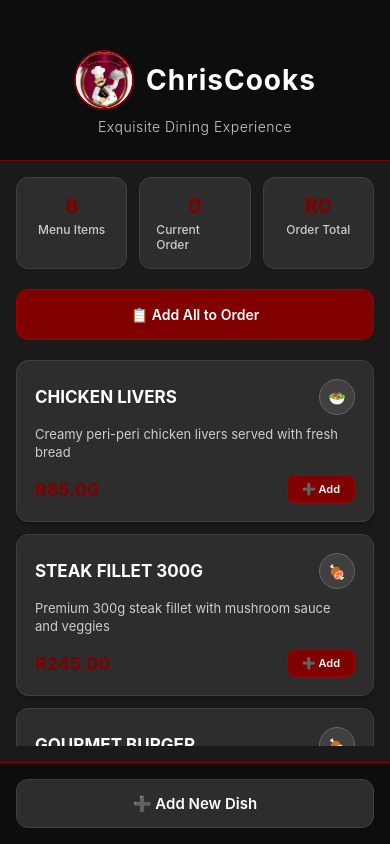
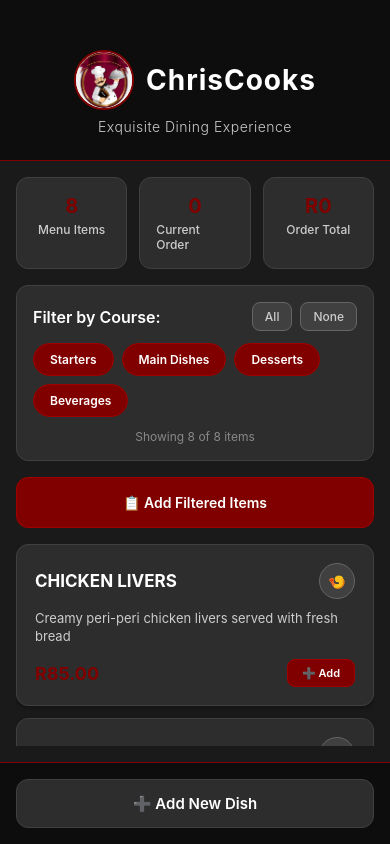
Before and after one commit to ST10496778/MAST-POE-PART-2, a React Native app: screen / in a window 390 px wide. Built offline with nearby package versions, Linux system fonts and the light colour scheme.

Commit message:
added a filter course system

```diff
--- a/App.tsx
+++ b/App.tsx
@@ -25,7 +25,7 @@ const MenuItemComponent = ({ item, onAddToOrder, onRemoveFromOrder, isInOrder }:
       <Text style={styles.dishName}>{item.name}</Text>
       <View style={styles.coursePill}>
         <Text style={styles.coursePillText}>
-          {item.course === 'Starters' && '🥗'}
+          {item.course === 'Starters' && '🍤'}
           {item.course === 'Main Dishes' && '🍖'}
           {item.course === 'Desserts' && '🍰'}
           {item.course === 'Beverages' && '🥤'}
@@ -58,6 +58,7 @@ const MenuItemComponent = ({ item, onAddToOrder, onRemoveFromOrder, isInOrder }:
 export default function App() {
   const [currentScreen, setCurrentScreen] = useState<'home' | 'addDish'>('home');
   const [orderItems, setOrderItems] = useState<MenuItem[]>([]);
+  const [activeFilters, setActiveFilters] = useState<Course[]>(['Starters', 'Main Dishes', 'Desserts', 'Beverages']);
 
   // Pre-added dishes and drinks
   const [menuItems, setMenuItems] = useState<MenuItem[]>([
@@ -124,10 +125,33 @@ export default function App() {
 
   const [dishName, setDishName] = useState('');
   const [dishDescription, setDishDescription] = useState('');
-  const [selectedCourse, setSelectedCourse] = useState<Course>('Starters');
+  const [selectedCourse, setSelectedCourse] = useState<Course>('Main Dishes');
   const [dishPrice, setDishPrice] = useState('');
 
   const courses: Course[] = ['Starters', 'Main Dishes', 'Desserts', 'Beverages'];
+
+  // Filtering functions
+  const toggleFilter = (course: Course) => {
+    if (activeFilters.includes(course)) {
+      if (activeFilters.length > 1) {
+        setActiveFilters(activeFilters.filter(filter => filter !== course));
+      }
+    } else {
+      setActiveFilters([...activeFilters, course]);
+    }
+  };
+
+  const selectAllFilters = () => {
+    setActiveFilters(['Starters', 'Main Dishes', 'Desserts', 'Beverages']);
+  };
+
+  const clearAllFilters = () => {
+    if (activeFilters.length > 0) {
+      setActiveFilters([]);
+    }
+  };
+
+  const filteredMenuItems = menuItems.filter(item => activeFilters.includes(item.course));
 
   const handleAddDish = () => {
     if (!dishName.trim()) {
@@ -147,19 +171,33 @@ export default function App() {
 
     const newDish: MenuItem = {
       id: Date.now().toString(),
-      name: dishName,
-      description: dishDescription,
+      name: dishName.trim(),
+      description: dishDescription.trim(),
       course: selectedCourse,
       price: parseFloat(dishPrice),
     };
 
-    setMenuItems([...menuItems, newDish]);
+    setMenuItems([newDish, ...menuItems]); // Add new dish at the top
     setDishName('');
     setDishDescription('');
-    setSelectedCourse('Starters');
+    setSelectedCourse('Main Dishes');
     setDishPrice('');
-    Alert.alert('Success!', 'Dish added successfully!');
+
+    // Auto-switch to home screen and show success
     setCurrentScreen('home');
+
+    // Auto-select the filter for the newly added dish
+    setActiveFilters([selectedCourse]);
+
+    Alert.alert('Success!', `${newDish.name} has been added to the menu!`);
+  };
+
+  const handleQuickAdd = () => {
+    if (dishName.trim() && dishPrice.trim() && !isNaN(parseFloat(dishPrice))) {
+      handleAddDish();
+    } else {
+      Alert.alert('Quick Tip', 'Fill in at least the dish name and price to use quick add!');
+    }
   };
 
   const handleAddToOrder = (item: MenuItem) => {
@@ -187,12 +225,12 @@ export default function App() {
   };
 
   const handleAddAllToOrder = () => {
-    if (menuItems.length === 0) {
+    if (filteredMenuItems.length === 0) {
       Alert.alert('Oops!', 'No menu items to add.');
       return;
     }
-    setOrderItems([...orderItems, ...menuItems]);
-    Alert.alert('Awesome!', `All ${menuItems.length} items added to your order!`);
+    setOrderItems([...orderItems, ...filteredMenuItems]);
+    Alert.alert('Awesome!', `All ${filteredMenuItems.length} items added to your order!`);
   };
 
   const isItemInOrder = (itemId: string) => {
@@ -202,7 +240,7 @@ export default function App() {
   const getTotalMenuItems = () => menuItems.length;
   const getOrderTotal = () => orderItems.reduce((total, item) => total + item.price, 0);
 
-  // Logo Component
+  // Logo Component with Local Image
   const Logo = () => (
     <View style={styles.logoContainer}>
       <Image
@@ -215,7 +253,7 @@ export default function App() {
     </View>
   );
 
-  // Chef Logo Component ]
+  // Chef Logo Component with Local Image
   const ChefLogo = () => (
     <View style={styles.logoContainer}>
       <Image
@@ -225,6 +263,45 @@ export default function App() {
         onError={(error) => console.log('Chef logo image failed to load:', error)}
       />
       <Text style={styles.headerTitle}>Add New Dish</Text>
+    </View>
+  );
+
+  // Filter Component
+  const FilterBar = () => (
+    <View style={styles.filterContainer}>
+      <View style={styles.filterHeader}>
+        <Text style={styles.filterTitle}>Filter by Course:</Text>
+        <View style={styles.filterActions}>
+          <TouchableOpacity style={styles.filterActionButton} onPress={selectAllFilters}>
+            <Text style={styles.filterActionText}>All</Text>
+          </TouchableOpacity>
+          <TouchableOpacity style={styles.filterActionButton} onPress={clearAllFilters}>
+            <Text style={styles.filterActionText}>None</Text>
+          </TouchableOpacity>
+        </View>
+      </View>
+      <View style={styles.filterButtons}>
+        {courses.map((course) => (
+          <TouchableOpacity
+            key={course}
+            style={[
+              styles.filterButton,
+              activeFilters.includes(course) && styles.filterButtonActive
+            ]}
+            onPress={() => toggleFilter(course)}
+          >
+            <Text style={[
+              styles.filterButtonText,
+              activeFilters.includes(course) && styles.filterButtonTextActive
+            ]}>
+              {course}
+            </Text>
+          </TouchableOpacity>
+        ))}
+      </View>
+      <Text style={styles.filterResults}>
+        Showing {filteredMenuItems.length} of {menuItems.length} items
+      </Text>
     </View>
   );
 
@@ -266,9 +343,11 @@ export default function App() {
           </View>
         </View>
 
+        <FilterBar />
+
         <View style={styles.actionButtonsRow}>
           <TouchableOpacity style={styles.addAllButton} onPress={handleAddAllToOrder}>
-            <Text style={styles.addAllButtonText}>📋 Add All to Order</Text>
+            <Text style={styles.addAllButtonText}>📋 Add Filtered Items</Text>
           </TouchableOpacity>
           {orderItems.length > 0 && (
             <TouchableOpacity style={styles.removeAllButtonSmall} onPress={handleRemoveAllFromOrder}>
@@ -278,7 +357,15 @@ export default function App() {
         </View>
 
         <ScrollView style={styles.menuContainer} showsVerticalScrollIndicator={false}>
-          {menuItems.map((item) => (
+          {filteredMenuItems.length === 0 ? (
+            <View style={styles.emptyState}>
+              <Text style={styles.emptyStateText}>No items match your filters</Text>
+              <TouchableOpacity style={styles.emptyStateButton} onPress={selectAllFilters}>
+                <Text style={styles.emptyStateButtonText}>Show All Items</Text>
+              </TouchableOpacity>
+            </View>
+          ) : (
+            filteredMenuItems.map((item) => (
               <MenuItemComponent
                 key={item.id}
                 item={item}
@@ -286,7 +373,8 @@ export default function App() {
                 onRemoveFromOrder={handleRemoveFromOrder}
                 isInOrder={isItemInOrder(item.id)}
               />
-          ))}
+            ))
+          )}
         </ScrollView>
       </View>
 
@@ -308,11 +396,17 @@ export default function App() {
 
       <View style={styles.content}>
         <ScrollView style={styles.formContainer} showsVerticalScrollIndicator={false}>
+          <View style={styles.quickTips}>
+            <Text style={styles.quickTipsTitle}>💡 Quick Tips</Text>
+            <Text style={styles.quickTipsText}>• Fill name and price for quick add</Text>
+            <Text style={styles.quickTipsText}>• Description can be added later</Text>
+          </View>
+
           <View style={styles.inputCard}>
-            <Text style={styles.label}>🍴 Dish Name</Text>
+            <Text style={styles.label}>🍴 Dish Name *</Text>
             <TextInput
               style={styles.input}
-              placeholder="What's this exquisite dish called?"
+              placeholder="Enter dish name (required)"
               placeholderTextColor="#666"
               value={dishName}
               onChangeText={setDishName}
@@ -325,12 +419,12 @@ export default function App() {
             <Text style={styles.label}>📝 Description</Text>
             <TextInput
               style={[styles.input, styles.textArea]}
-              placeholder="Describe the flavors and ingredients..."
+              placeholder="Describe the flavors and ingredients (optional)"
               placeholderTextColor="#666"
               value={dishDescription}
               onChangeText={setDishDescription}
               multiline
-              numberOfLines={4}
+              numberOfLines={3}
               textAlignVertical="top"
               maxLength={200}
             />
@@ -338,7 +432,7 @@ export default function App() {
           </View>
 
           <View style={styles.inputCard}>
-            <Text style={styles.label}>📋 Course Type</Text>
+            <Text style={styles.label}>📋 Course Type *</Text>
             <View style={styles.courseContainer}>
               {courses.map((course) => (
                 <TouchableOpacity
@@ -361,12 +455,12 @@ export default function App() {
           </View>
 
           <View style={styles.inputCard}>
-            <Text style={styles.label}>💰 Price</Text>
+            <Text style={styles.label}>💰 Price *</Text>
             <View style={styles.priceContainer}>
               <Text style={styles.currencySymbol}>R</Text>
               <TextInput
                 style={[styles.input, styles.priceInput]}
-                placeholder="0.00"
+                placeholder="0.00 (required)"
                 placeholderTextColor="#666"
                 value={dishPrice}
                 onChangeText={setDishPrice}
@@ -381,7 +475,7 @@ export default function App() {
           </View>
 
           <View style={styles.formSummary}>
-            <Text style={styles.formSummaryTitle}>Dish Summary:</Text>
+            <Text style={styles.formSummaryTitle}>Dish Preview:</Text>
             <Text style={styles.formSummaryText}>
               {dishName || 'No name'} • {selectedCourse} • {dishPrice ? `R${parseFloat(dishPrice).toFixed(2)}` : 'No price'}
             </Text>
@@ -390,11 +484,22 @@ export default function App() {
           <View style={styles.buttonGroup}>
             <TouchableOpacity
               style={[
+                styles.quickAddButton,
+                (!dishName.trim() || !dishPrice.trim()) && styles.quickAddButtonDisabled
+              ]}
+              onPress={handleQuickAdd}
+              disabled={!dishName.trim() || !dishPrice.trim()}
+            >
+              <Text style={styles.quickAddButtonText}>⚡ Quick Add</Text>
+            </TouchableOpacity>
+
+            <TouchableOpacity
+              style={[
                 styles.saveButton,
-                (!dishName.trim() || !dishDescription.trim() || !dishPrice.trim()) && styles.saveButtonDisabled
+                (!dishName.trim() || !dishPrice.trim()) && styles.saveButtonDisabled
               ]}
               onPress={handleAddDish}
-              disabled={!dishName.trim() || !dishDescription.trim() || !dishPrice.trim()}
+              disabled={!dishName.trim() || !dishPrice.trim()}
             >
               <Text style={styles.saveButtonText}>💾 Save Dish</Text>
             </TouchableOpacity>
@@ -402,7 +507,7 @@ export default function App() {
             <TouchableOpacity style={styles.cancelButton} onPress={() => {
               setDishName('');
               setDishDescription('');
-              setSelectedCourse('Starters');
+              setSelectedCourse('Main Dishes');
               setDishPrice('');
               setCurrentScreen('home');
             }}>
@@ -428,7 +533,7 @@ export default function App() {
   );
 }
 
-// style sheet - Updated with Professional Black/Grey/Maroon Theme
+// style sheet
 const styles = StyleSheet.create({
   appContainer: {
     flex: 1,
@@ -512,7 +617,7 @@ const styles = StyleSheet.create({
   statsContainer: {
     flexDirection: 'row',
     justifyContent: 'space-between',
-    marginBottom: 20,
+    marginBottom: 16,
     gap: 12,
   },
   statCard: {
@@ -535,10 +640,98 @@ const styles = StyleSheet.create({
     fontSize: 12,
     fontWeight: '500',
   },
+  // Filter Styles
+  filterContainer: {
+    backgroundColor: '#2D2D2D',
+    padding: 16,
+    borderRadius: 12,
+    marginBottom: 16,
+    borderWidth: 1,
+    borderColor: '#404040',
+  },
+  filterHeader: {
+    flexDirection: 'row',
+    justifyContent: 'space-between',
+    alignItems: 'center',
+    marginBottom: 12,
+  },
+  filterTitle: {
+    color: 'white',
+    fontSize: 16,
+    fontWeight: '600',
+  },
+  filterActions: {
+    flexDirection: 'row',
+    gap: 8,
+  },
+  filterActionButton: {
+    backgroundColor: '#404040',
+    paddingHorizontal: 12,
+    paddingVertical: 6,
+    borderRadius: 8,
+    borderWidth: 1,
+    borderColor: '#666',
+  },
+  filterActionText: {
+    color: '#CCCCCC',
+    fontSize: 12,
+    fontWeight: '500',
+  },
+  filterButtons: {
+    flexDirection: 'row',
+    flexWrap: 'wrap',
+    gap: 8,
+    marginBottom: 12,
+  },
+  filterButton: {
+    backgroundColor: '#1A1A1A',
+    paddingHorizontal: 16,
+    paddingVertical: 8,
+    borderRadius: 20,
+    borderWidth: 1,
+    borderColor: '#404040',
+  },
+  filterButtonActive: {
+    backgroundColor: '#800000',
+    borderColor: '#A00000',
+  },
+  filterButtonText: {
+    color: '#CCCCCC',
+    fontSize: 12,
+    fontWeight: '500',
+  },
+  filterButtonTextActive: {
+    color: 'white',
+    fontWeight: '600',
+  },
+  filterResults: {
+    color: '#888',
+    fontSize: 12,
+    textAlign: 'center',
+  },
+  emptyState: {
+    alignItems: 'center',
+    padding: 40,
+  },
+  emptyStateText: {
+    color: '#888',
+    fontSize: 16,
+    marginBottom: 16,
+  },
+  emptyStateButton: {
+    backgroundColor: '#800000',
+    paddingHorizontal: 20,
+    paddingVertical: 10,
+    borderRadius: 8,
+  },
+  emptyStateButtonText: {
+    color: 'white',
+    fontWeight: '600',
+  },
   actionButtonsRow: {
     flexDirection: 'row',
     justifyContent: 'space-between',
-    marginBottom: 20,
+    marginBottom: 16,
     gap: 12,
   },
   addAllButton: {
@@ -661,6 +854,25 @@ const styles = StyleSheet.create({
   formContainer: {
     flex: 1,
   },
+  quickTips: {
+    backgroundColor: '#2D2D2D',
+    padding: 16,
+    borderRadius: 12,
+    marginBottom: 16,
+    borderWidth: 1,
+    borderColor: '#404040',
+  },
+  quickTipsTitle: {
+    color: '#800000',
+    fontSize: 16,
+    fontWeight: 'bold',
+    marginBottom: 8,
+  },
+  quickTipsText: {
+    color: '#CCCCCC',
+    fontSize: 13,
+    marginBottom: 4,
+  },
   inputCard: {
     backgroundColor: '#2D2D2D',
     borderRadius: 12,
@@ -685,7 +897,7 @@ const styles = StyleSheet.create({
     color: 'white',
   },
   textArea: {
-    height: 100,
+    height: 80,
     textAlignVertical: 'top',
   },
   charCount: {
@@ -758,6 +970,25 @@ const styles = StyleSheet.create({
   buttonGroup: {
     marginTop: 8,
   },
+  quickAddButton: {
+    backgroundColor: '#0066CC',
+    borderRadius: 12,
+    padding: 16,
+    alignItems: 'center',
+    marginBottom: 10,
+    borderWidth: 1,
+    borderColor: '#0088FF',
+  },
+  quickAddButtonDisabled: {
+    backgroundColor: '#004499',
+    borderColor: '#0066CC',
+    opacity: 0.6,
+  },
+  quickAddButtonText: {
+    color: 'white',
+    fontSize: 16,
+    fontWeight: '600',
+  },
   saveButton: {
     backgroundColor: '#800000',
     borderRadius: 12,
```
Lines whose indentation alone changed are shown as unchanged.
